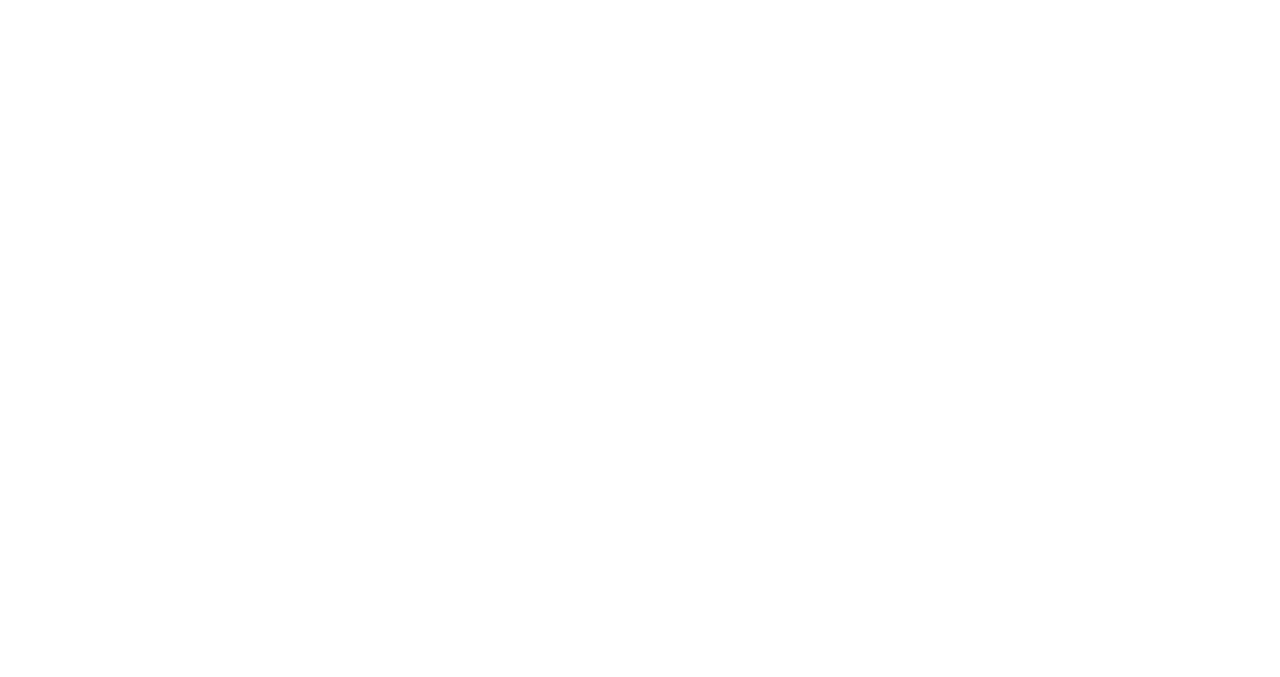
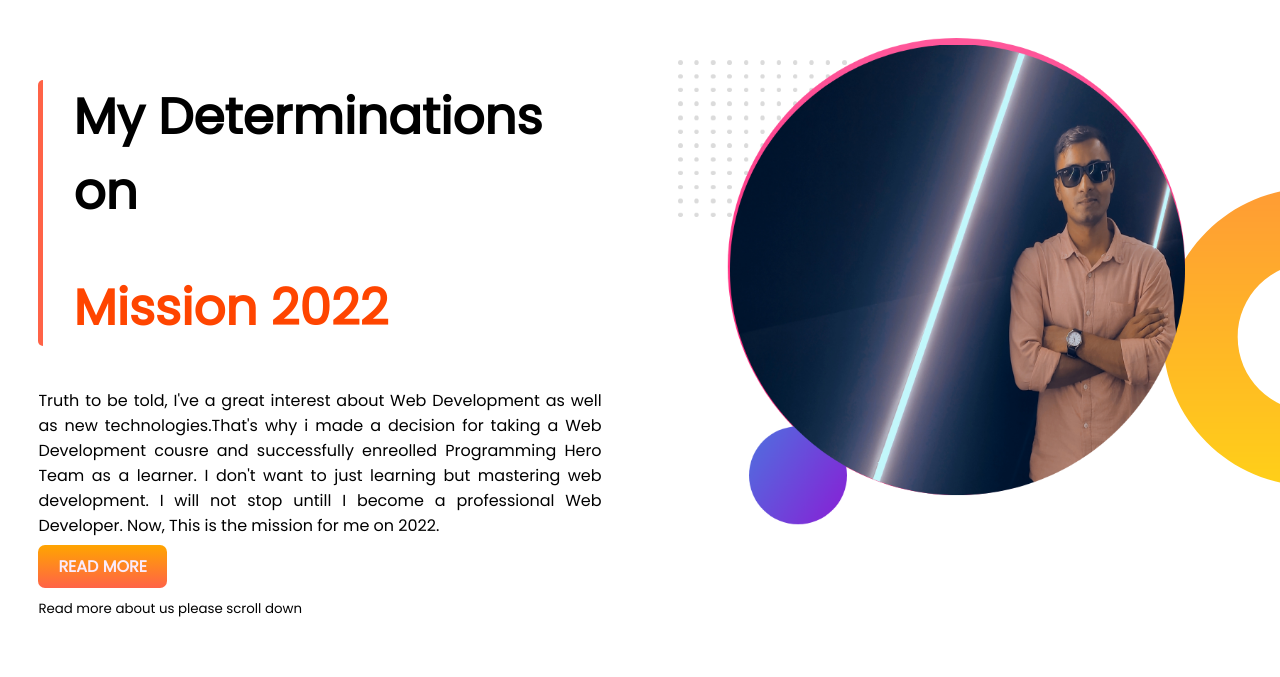
Before and after one commit to Shubratokumar/mission-2022, a plain HTML site: page index.html in a window 1280 px wide. Drawn offline with Linux system fonts and the light colour scheme; a web font is replaced by a local one.

Commit message:
Determination section added

```diff
--- a/index.html
+++ b/index.html
@@ -15,6 +15,24 @@
     <link rel="shortcut icon" type="imagel/x-icon" href="images/person/my-photo2.png">
 </head>
 <body>
+    <!-- Determinations starts here -->
+    <section class="det-sec flex-container">
+        <div class="half-wid">
+           <div class="border">
+            <h1>My Determinations on</h1>
+            <h1 class="color-org">Mission 2022</h1>
+           </div>
+            <p>Truth to be told, I've a great interest about Web Development as well as new technologies.That's why i made a decision for taking a Web Development cousre and successfully enreolled Programming Hero Team as a learner. I don't want to just learning but mastering web development. I will not stop untill I become a professional Web Developer. Now, This is the mission for me on 2022.</p>
+            <a class="btn-link" href="https://www.linkedin.com/in/shubrato-kumar-a381511a4/">READ MORE</a>
+            <p><small>Read more about us please scroll down</small></p>
+        </div>
+        <div class="half-wid">
+            <img src="images/person/my-photo2.png" alt="my-photo">
+        </div>
+    </section>
+    <!-- Determinations ends here -->
+</body>
+<footer>
 
-</body>
+</footer>
 </html>
--- a/style.css
+++ b/style.css
@@ -0,0 +1,52 @@
+/* Font Family:
+font-family: 'Italianno', cursive;
+font-family: 'Montserrat', sans-serif;
+font-family: 'Poppins', sans-serif;
+font-family: 'Roboto', sans-serif;
+*/
+/* common codes starts here */
+body{
+    font-family: 'Poppins', sans-serif;
+    margin: 0;
+}
+.flex-container{
+    display: flex;
+    margin-bottom: 150px;
+}
+h1{
+    font-size: 50px;
+}
+.color-org{
+    color: orangered;
+}
+.btn-link{
+    text-decoration: none;
+    background-image: linear-gradient(orange, tomato );
+    padding: 10px 20px;
+    border-radius: 7px;
+    color: rgb(250, 235, 250);
+    font-weight: 600;
+}
+
+/* Determinations starts here */
+.det-sec{
+    background-image: url(images/shapes/bg.png);
+    background-repeat: no-repeat;
+    background-position: right;
+}
+.half-wid{
+    width: 50%;
+    padding: 3%;
+}
+.half-wid img{
+    width: 90%;
+}
+.half-wid p{
+    text-align: justify;
+}
+.border{
+    border-left: tomato 5px solid;
+    padding-left: 30px;
+    border-radius: 5px ;
+}
+/* Determinations ends here */
```
Also changed, not shown: images/shapes/bg.png (added).
